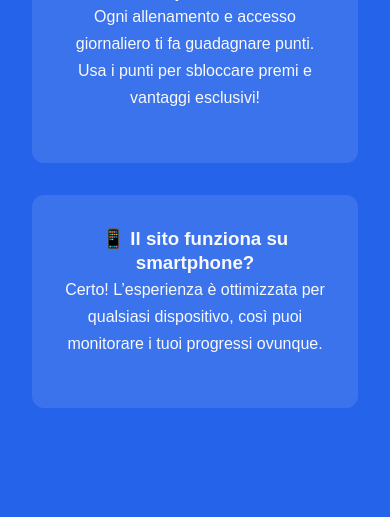
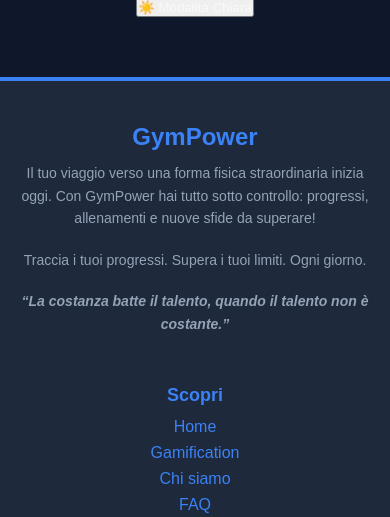
Before and after one commit to Andrexid/sito_palestra, a PHP site: page / in a window 390 px wide. Shown: the part 2846-3363 px from the top of the page. Run offline with PHP 8.4, Linux system fonts and the light colour scheme.

Commit message:
migliorato footer

```diff
--- a/commonCSS/commonNavbar.css
+++ b/commonCSS/commonNavbar.css
@@ -1,4 +1,10 @@
 @import url("./_variables.css");
+
+/* Assicura che gli elementi non superino la larghezza dello schermo */
+* {
+    box-sizing: border-box;
+}
+
 
 /* ----- Navbar ----- */
 .nav-links a,
@@ -13,6 +19,7 @@
   padding: 15px 30px;
   background-color: var(--secondary-color);
   box-shadow: 0 2px 6px var(--light-shadow);
+
 }
 
 #profile-menu {
--- a/commonCSS/footer.css
+++ b/commonCSS/footer.css
@@ -1,68 +1,160 @@
+:root {
+  /* Light Mode Colors */
+  --primary-blue: #2563eb;
+  --primary-red: #dc2626;
+  --accent-orange: #f97316;
+  --light-bg: #f8fafc;
+  --light-text: #1e293b;
+  --light-card: #ffffff;
+  --light-muted: #64748b;
+
+  /* Dark Mode Colors */
+  --dark-bg: #0f172a;
+  --dark-text: #e2e8f0;
+  --dark-card: #1e293b;
+  --dark-accent: #3b82f6;
+  --dark-muted: #94a3b8;
+}
+
+body {
+  font-family: 'Segoe UI', sans-serif;
+  background-color: var(--light-bg);
+  color: var(--light-text);
+  transition: background-color 0.3s, color 0.3s;
+}
+
+body.dark-mode {
+  background-color: var(--dark-bg);
+  color: var(--dark-text);
+}
+
+/* === FOOTER === */
 .site-footer {
-    background-color: #0a2540; /* blu scuro */
-    color: #ffffff;
+  background-color: var(--light-card);
   padding: 40px 20px;
-    font-family: Arial, sans-serif;
+  border-top: 4px solid var(--accent-orange);
+  margin-top: 60px;
+}
+
+body.dark-mode .site-footer {
+  background-color: var(--dark-card);
+  border-top: 4px solid var(--dark-accent);
 }
 
 .footer-container {
+  max-width: 1200px;
+  margin: 0 auto;
   display: flex;
   flex-wrap: wrap;
   justify-content: space-between;
-    max-width: 1200px;
-    margin: auto;
   gap: 40px;
 }
 
 .footer-section {
   flex: 1 1 300px;
-    min-width: 250px;
 }
 
 .footer-title {
-    color: #ff7f00; /* arancione energico */
   font-size: 24px;
-    margin-bottom: 12px;
+  font-weight: bold;
+  color: var(--primary-red);
+  margin-bottom: 10px;
+}
+
+body.dark-mode .footer-title {
+  color: var(--dark-accent);
 }
 
 .footer-subtitle {
-    color: #ffaa33;
   font-size: 18px;
-    margin-bottom: 12px;
+  font-weight: bold;
+  margin-bottom: 10px;
+  color: var(--primary-blue);
+}
+
+body.dark-mode .footer-subtitle {
+  color: var(--dark-accent);
 }
 
 .footer-text {
   font-size: 14px;
-    color: #cccccc;
   line-height: 1.6;
+  color: var(--light-text);
+}
+
+.footer-text a{
+  color: var(--light-text);
+}
+
+body.dark-mode .footer-text {
+  color: var(--dark-muted);
+}
+
+body.dark-mode .footer-text a{
+  color: var(--dark-muted);
 }
 
 .footer-links {
   list-style: none;
   padding: 0;
-    margin: 0;
 }
 
 .footer-links li {
-    margin-bottom: 10px;
+  margin-bottom: 8px;
 }
 
 .footer-links a {
   text-decoration: none;
-    color: #ffffff;
-    font-size: 14px;
-    transition: color 0.3s;
+  color: var(--primary-blue);
+  transition: color 0.2s;
+  font-weight: 500;
 }
 
 .footer-links a:hover {
-    color: #ff7f00;
+  color: var(--accent-orange);
+}
+
+body.dark-mode .footer-links a {
+  color: var(--dark-accent);
 }
 
 .footer-bottom {
   text-align: center;
+  margin-top: 40px;
+  padding-top: 20px;
+  border-top: 1px solid #ccc;
   font-size: 13px;
-    color: #aaaaaa;
-    margin-top: 40px;
-    border-top: 1px solid #333;
-    padding-top: 15px;
+  color: var(--light-muted);
 }
+
+body.dark-mode .footer-bottom {
+  border-top: 1px solid #334155;
+  color: var(--dark-muted);
+}
+
+/* Motivational Phrase */
+.footer-bottom::before {
+  content: "Non smettere finché non sei fiero di te. 💪";
+  display: block;
+  margin-bottom: 12px;
+  font-size: 14px;
+  font-weight: bold;
+  color: var(--primary-red);
+}
+
+body.dark-mode .footer-bottom::before {
+  color: var(--dark-accent);
+}
+
+/* Responsive */
+@media (max-width: 768px) {
+  .footer-container {
+    flex-direction: column;
+    gap: 30px;
+    max-width: 90vw;
+  }
+
+  .footer-section {
+    flex: 1 1 100%;
+  }
+}
--- a/commonCSS/reset.css
+++ b/commonCSS/reset.css
@@ -1,4 +1,9 @@
 @import url('./_variables.css');
+
+/* Assicura che gli elementi non superino la larghezza dello schermo */
+* {
+    box-sizing: border-box;
+}
 
 * {
     margin: 0;
@@ -15,3 +20,8 @@ body {
     padding: 0;
     text-align: center;
 }
+
+.dark-mode body {
+    background-color: var(--dark-bg);
+    color: var(--dark-text);
+}
--- a/commonJS/commonNavbar.js
+++ b/commonJS/commonNavbar.js
@@ -15,10 +15,6 @@ document.addEventListener("DOMContentLoaded", function () {
     } else {
         // Nessun utente loggato: immagine di default
         accountPic.src = "../img/utente.png";
-        // Se vuoi disabilitare il menu o fare redirect:
-        profileBtn.style.pointerEvents = "none";
-        profileBtn.title = "Accedi per usare il profilo";
-        profileMenu.style.display = "none";
     }
 
     // Mostra/nasconde il menu al click sull'immagine profilo
--- a/index.css
+++ b/index.css
@@ -14,27 +14,6 @@
   --dark-text: #e2e8f0;          /* Testo chiaro */
   --dark-card: #1e293b;          /* Card blu medio */
   --dark-accent: #3b82f6;        /* Blu elettrico */
-}
-
-* {
-  margin: 0;
-  padding: 0;
-  box-sizing: border-box;
-}
-
-/* ===== BASE STYLES ===== */
-body {
-  font-family: 'Segoe UI', Tahoma, Geneva, Verdana, sans-serif;
-  line-height: 1.7;
-  color: var(--light-text);
-  background-color: var(--light-bg);
-  transition: all 0.3s ease;
-  font-size: 16px;
-}
-
-.dark-mode body {
-  background-color: var(--dark-bg);
-  color: var(--dark-text);
 }
 
 h1, h2, h3 {
@@ -281,16 +260,90 @@ a .principal_button {
 
 }
 
-
+/* ===== MOBILE OPTIMIZATION ===== */
 @media (max-width: 768px) {
+  html, body {
+    overflow-x: hidden;
+  }
 
   .hero h1 {
-  font-size: 2.30rem;
-  margin-bottom: 1rem;
+    font-size: 2.2rem;
   }
 
   .hero p {
     font-size: 1rem;
-  max-width: 700px;
+    padding: 0 1rem;
+  }
+
+  .features {
+    grid-template-columns: 1fr;
+    padding: 2rem 1rem;
+  }
+
+  .feature-card {
+    padding: 1.5rem 1rem;
+  }
+
+  .feature-card h2 {
+    font-size: 1.5rem;
+  }
+
+  .feature-card p {
+    font-size: 1rem;
+  }
+
+  .project-details p,
+  .about-info p {
+    font-size: 1rem;
+    padding: 0 1rem;
+  }
+
+  .faq {
+    padding: 3rem 1rem;
+  }
+
+  .faq h2 {
+    font-size: 2rem;
+  }
+
+  .faq-item {
+    padding: 1.5rem;
+    margin-bottom: 1.5rem;
+  }
+
+  .cta-section {
+    padding: 3rem 1rem;
+  }
+
+  .cta-section h2 {
+    font-size: 2rem;
+  }
+
+  .cta-section p {
+    font-size: 1rem;
+  }
+
+  .theme-toggle {
+    bottom: 15px;
+    right: 15px;
+    padding: 10px;
+  }
+
+  .cover__text {
+    padding: 15% 5%;
+    font-size: 1rem;
+  }
+
+  .principal_button,
+  .secondary-button-fit {
+    padding: 10px 20px;
+    font-size: 0.95rem;
+  }
+
+  .hero,
+  .cover {
+    padding: 1.5rem;
+    text-align: center;
+    background-attachment: scroll;
   }
 }
--- a/index.html
+++ b/index.html
@@ -32,8 +32,7 @@
             href="#"
             onclick="controllaAccesso('account.php')"
             data-section="Progressi"
-            >Progressi</a
-          >
+            >Progressi</a>
         </li>
         <li><a href="faq/faq.html" data-section="FAQ">FAQ</a></li>
         <li><a href="chiSiamo/chisiamo.html">Chi siamo</a></li>
@@ -168,28 +167,45 @@
         <div class="footer-section">
           <h2 class="footer-title">GymPower</h2>
           <p class="footer-text">
-            Il tuo viaggio verso una forma fisica straordinaria inizia oggi. Con Palestra Tracker hai tutto sotto controllo: progressi, allenamenti e nuove sfide da superare!
+            Il tuo viaggio verso una forma fisica straordinaria inizia oggi. Con GymPower hai tutto sotto controllo: progressi, allenamenti e nuove sfide da superare!
+          </p>
+          <p class="footer-text">
+            Traccia i tuoi progressi. Supera i tuoi limiti. Ogni giorno.
+          </p>
+          <!-- Frase motivazionale extra -->
+          <p class="footer-text" style="margin-top: 10px; font-style: italic; font-weight: 600;">
+            “La costanza batte il talento, quando il talento non è costante.”
           </p>
         </div>
 
         <!-- Link utili -->
         <div class="footer-section">
-          <h3 class="footer-subtitle">Link Utili</h3>
+          <h3 class="footer-subtitle">Scopri</h3>
           <ul class="footer-links">
+            <li><a href="index.html">Home</a></li>
+            <li><a href="./gamification/gamification.html">Gamification</a></li>
             <li><a href="./chiSiamo/chisiamo.html">Chi siamo</a></li>
             <li><a href="./faq/faq.html">FAQ</a></li>
             <li><a href="#" onclick="controllaAccesso('account.php')">Progressi</a></li>
             <li><a href="./contatti/contatti.html">Contatti</a></li>
           </ul>
         </div>
+
+        <!-- Contatti / Social -->
+        <div class="footer-section">
+          <h3 class="footer-subtitle">Contattaci</h3>
+          <p class="footer-text">Email: <a href="mailto:info@gympower.com">info@gympower.com</a></p>
+        </div>
       </div>
 
-      <!-- Footer bottom: fuori dal contenitore a due colonne -->
+      <!-- Footer bottom -->
       <div class="footer-bottom">
         &copy; 2025 GymPower. Tutti i diritti riservati.
       </div>
     </footer>
 
+
+
     <script src="index.js?v=1.66"></script>
     <script src="./commonJS/navbar.js"></script>
   </body>
--- a/index.js
+++ b/index.js
@@ -9,7 +9,7 @@ document.addEventListener("DOMContentLoaded", function () {
         // getUserPicProfile(localStorage.getItem("imagePic"));
         accountPic.src = localStorage.getItem("imagePic");
     } else {
-        accountPic.src = "../img/utente_without_bg.png";  // Immagine grigia se l'utente non è loggato
+        accountPic.src = "img/utente.png";  // Immagine grigia se l'utente non è loggato
     }
 
     // Mostra/nasconde il menu al click sull'immagine profilo
@@ -86,7 +86,7 @@ function applyTheme() {
     // Quando la pagina carica
     if (!localStorage.getItem('theme')) {
       // Se non c'è un tema salvato, imposta 'light' di default
-      localStorage.setItem('theme', 'light');
+      localStorage.setItem('theme', 'dark');
     }
     applyTheme();
 
```
Also changed, not shown: account/account.css (+3 -9 lines), img/team2.jpg, img/team2_vecchio.jpg (added). Lines whose indentation alone changed are shown as unchanged.
